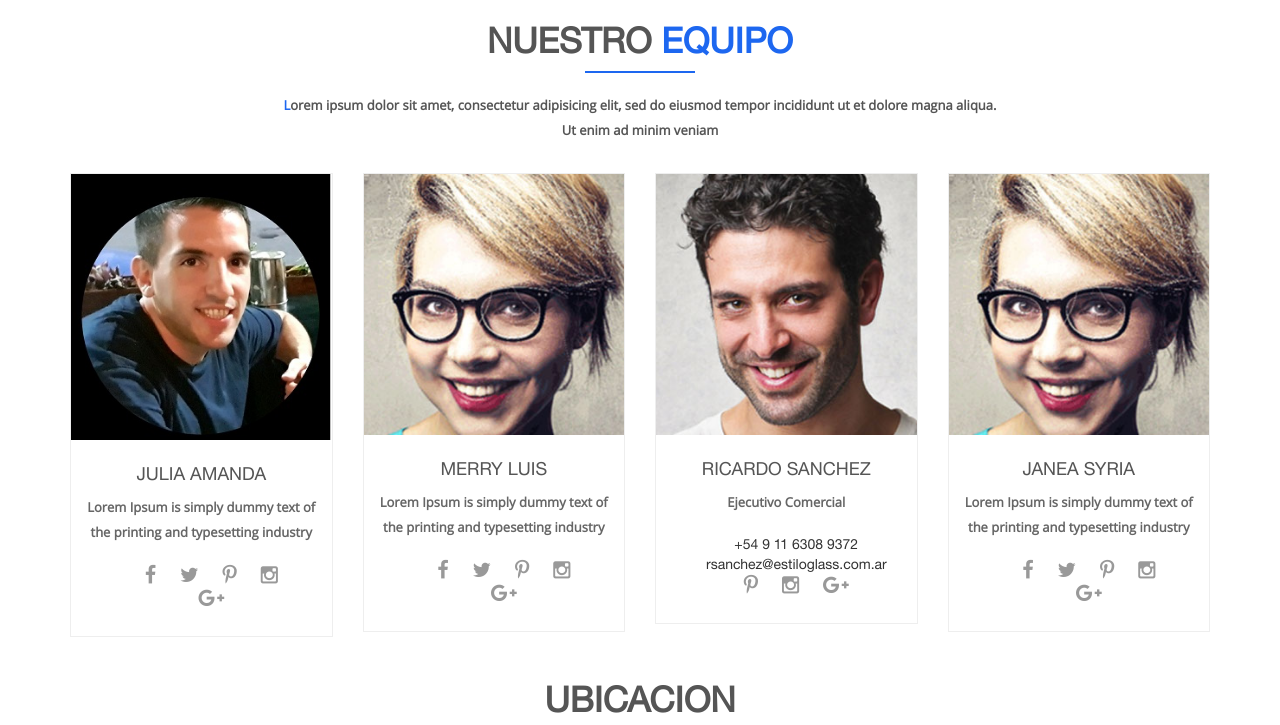
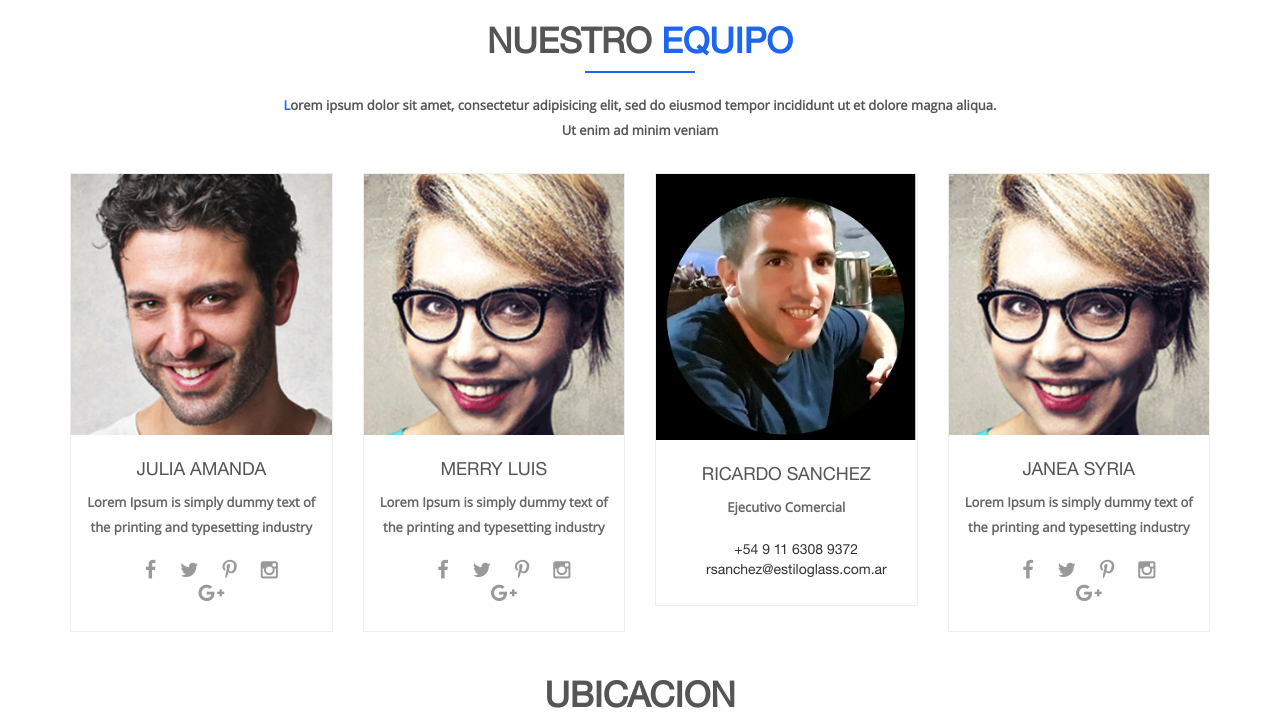
Before and after one commit to fajouri/cristales, a plain HTML site: page index.html in a window 1280 px wide. Shown: the part 3763-4488 px from the top of the page. Drawn offline with Linux system fonts and the light colour scheme.

Commit message:
Adding Rsanchez Foto

```diff
--- a/index.html
+++ b/index.html
@@ -476,7 +476,7 @@
     <div class="row">
       <div class="col-md-3 col-sm-6 col-xs-12 team-main-sec wow slideInUp" data-wow-duration="1s" data-wow-delay=".1s">
         <div class="team-sec">
-          <div class="team-img"> <img src="images/Team/01.jpg" class="img-responsive" alt="">
+          <div class="team-img"> <img src="images/Team/03.jpg" class="img-responsive" alt="">
             <div class="team-desc">
               <h5>Julia Amanda</h5>
               <p>Lorem Ipsum is simply dummy text of the printing and typesetting industry</p>
@@ -510,16 +510,13 @@
       </div>
       <div class="col-md-3 col-sm-6 col-xs-12 team-main-sec wow slideInUp" data-wow-duration="1s" data-wow-delay=".3s">
         <div class="team-sec">
-          <div class="team-img"> <img src="images/Team/03.jpg" class="img-responsive" alt="">
+          <div class="team-img"> <img src="images/Team/01.jpg" class="img-responsive" alt="">
             <div class="team-desc">
               <h5>Ricardo Sanchez</h5>
               <p>Ejecutivo Comercial</p>
               <ul class="team-social-icon">
                 <li>+54 9 11 6308 9372</li>
                 <li>rsanchez@estiloglass.com.ar</li>
-                <li><a href="#" data-toggle="tooltip" data-placement="top" title="Pinterest"><i class="fa fa-pinterest-p"></i></a></li>
-                <li><a href="#" data-toggle="tooltip" data-placement="top" title="Instagram"><i class="fa fa-instagram"></i></a></li>
-                <li><a href="#" data-toggle="tooltip" data-placement="top" title="Google-plus"><i class="fa fa-google-plus"></i></a></li>
               </ul>
             </div>
           </div>
```
